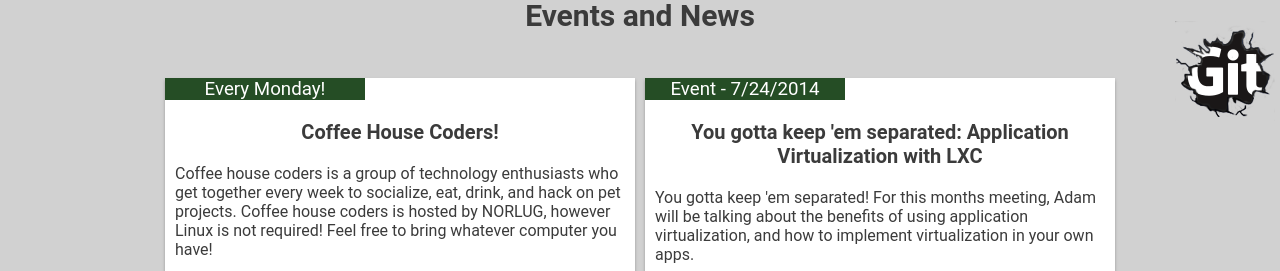
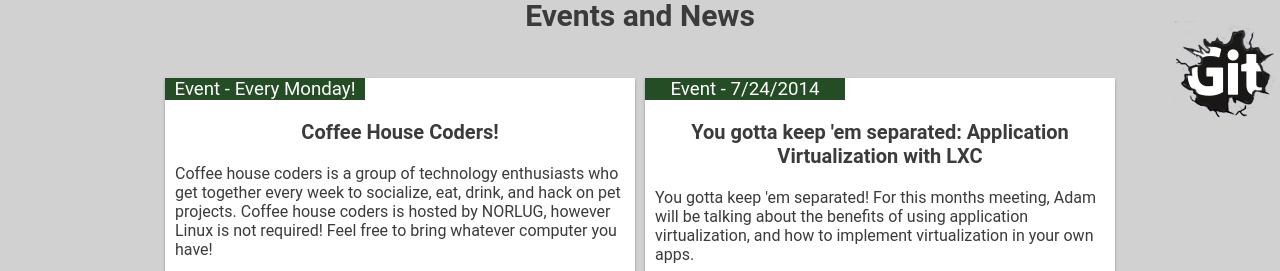
Before and after one commit to norlug/norlug.github.io, a Jekyll site: the page built from index.html, in a window 1280 px wide. Shown: the part 539-810 px from the top of the page. Built offline with Jekyll 4.4.1, drawn with Linux system fonts in a browser that asks for light colours.

Commit message:
Added "Event" text

```diff
--- a/index.html
+++ b/index.html
@@ -29,7 +29,7 @@ Dont forget to register on our <a href="https://plus.google.com/u/0/events/cp5h1
 <p class="welcomePageHeaders">Events and News</p>
 
 <section class="card left large">
-        <h3 class="header left"> Every Monday!</h3>
+        <h3 class="header left"> Event - Every Monday!</h3>
         <p class="welcomePageBlogTitle" >Coffee House Coders!</p>
         <p class="content left">Coffee house coders is a group of technology enthusiasts who get together every week to socialize, eat, drink, and hack on pet projects. Coffee house coders is hosted by NORLUG, however Linux is not required! Feel free to bring whatever computer you have!</p>
 </section>
```
